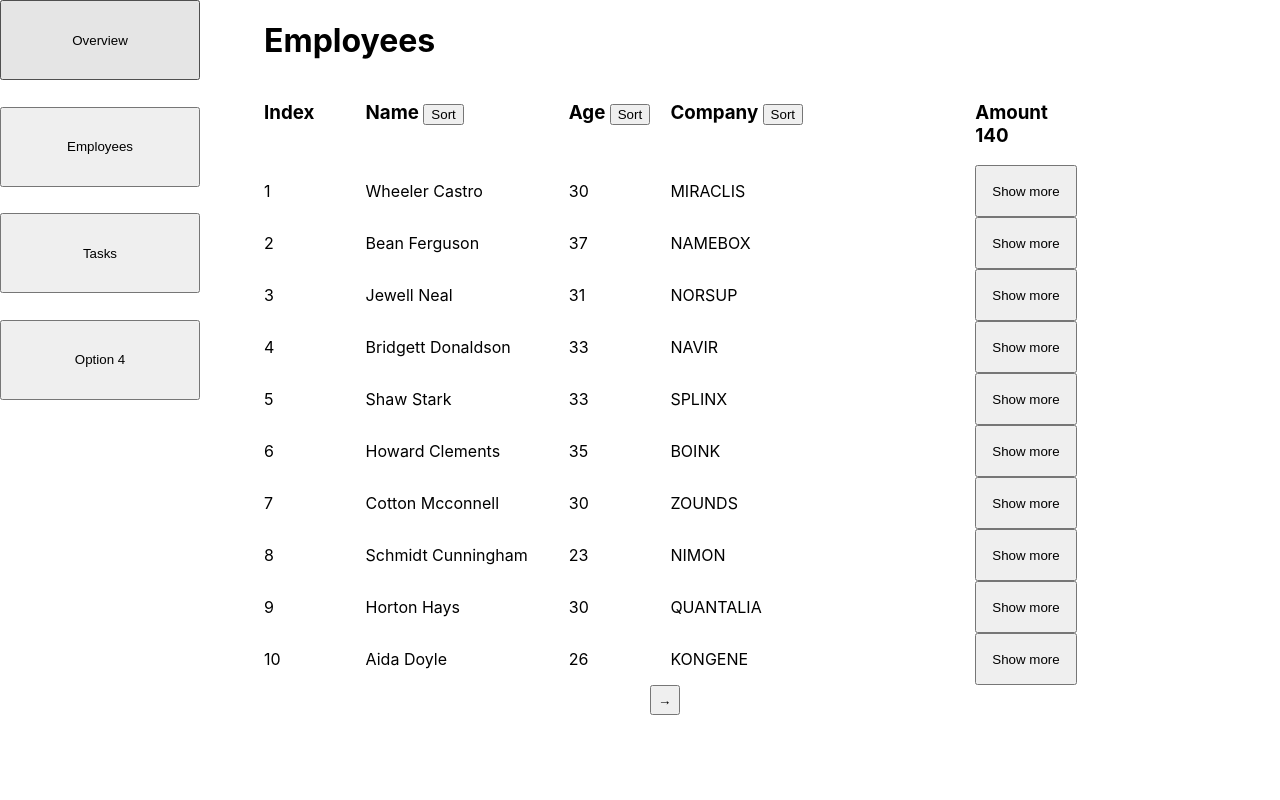
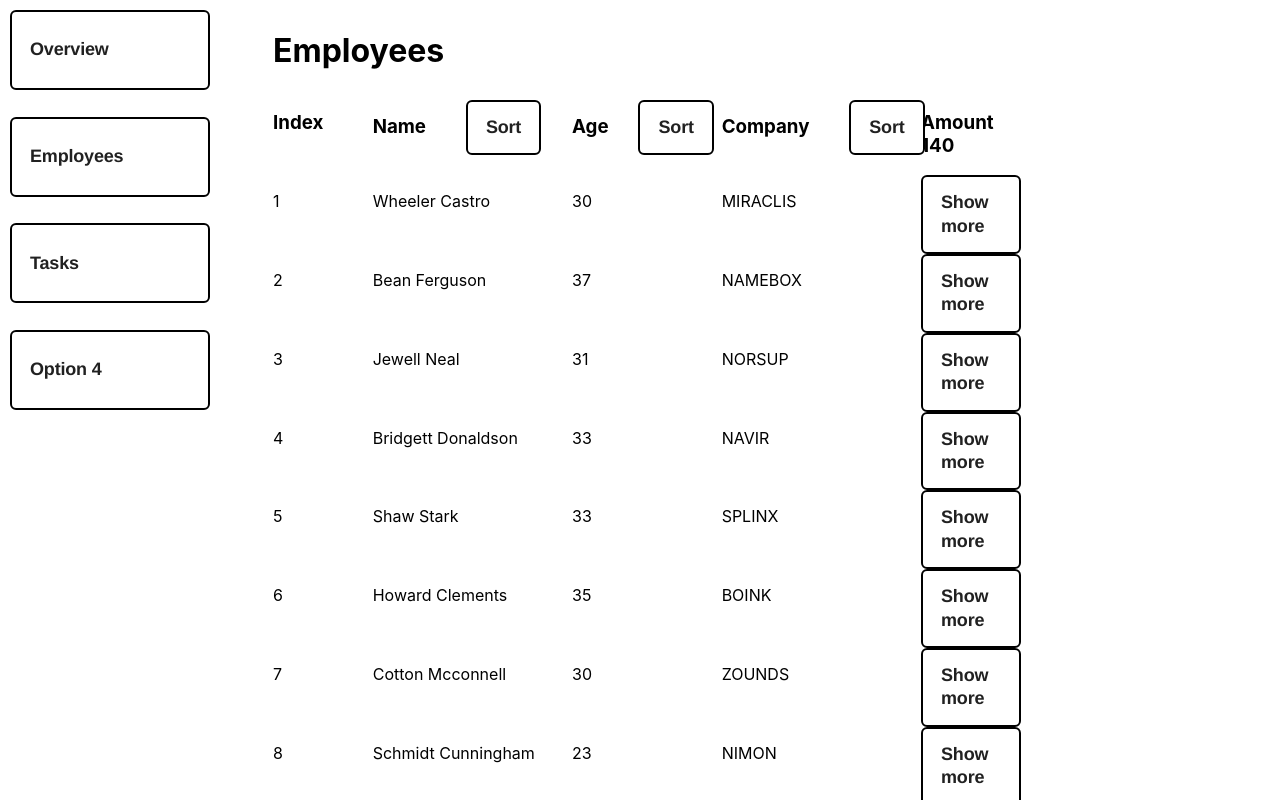
Before and after one commit to varushchi/dashboard_npc_irs, a React (Create React App) app: page / in a window 1280 px wide. Shown: the top 800 px of the page. Built offline with nearby package versions, Linux system fonts and the light colour scheme; the HTML template or start-up script is replaced by a standard one.

Commit message:
new styling for buttons

```diff
--- a/src/components/PersonRow.css
+++ b/src/components/PersonRow.css
@@ -2,16 +2,16 @@
   width: 100%;
   display: grid;
 
-  grid-template-columns: 10% 20% 10% 30% 10%;
+  grid-template-columns: 10% 20% 15% 20% 10%;
   grid-template-rows: auto;
 }
 
 .page-navigation{
-  margin-left: 35%;
+  margin-left: 30%;
 
   & > button{
-    height: 30px;
-    width: 30px;
+    height: 50px;
+    width: 50px;
   }
 }
 
@@ -19,6 +19,13 @@
   width: 100%;
   display: grid;
 
-  grid-template-columns: 10% 20% 10% 30% 10%;
+  grid-template-columns: 10% 20% 15% 20% 10%;
   grid-template-rows: auto;
 }
+
+.header-flex{
+  display: flex;
+  align-items: baseline;
+  gap: 20%;
+  margin-top: 8px;
+}
--- a/src/index.css
+++ b/src/index.css
@@ -1,5 +1,5 @@
 body {
-  margin: 0;
+  margin: 10px;
   font-family: -apple-system, BlinkMacSystemFont, 'Segoe UI', 'Roboto', 'Oxygen',
     'Ubuntu', 'Cantarell', 'Fira Sans', 'Droid Sans', 'Helvetica Neue',
     sans-serif;
@@ -11,3 +11,63 @@ code {
   font-family: source-code-pro, Menlo, Monaco, Consolas, 'Courier New',
     monospace;
 }
+
+button {
+  background: #fff;
+  backface-visibility: hidden;
+  border-radius: .375rem;
+  border-style: solid;
+  border-width: .125rem;
+  box-sizing: border-box;
+  color: #212121;
+  cursor: pointer;
+  display: inline-block;
+  font-family: Circular,Helvetica,sans-serif;
+  font-size: 1.125rem;
+  font-weight: 700;
+  letter-spacing: -.01em;
+  line-height: 1.3;
+  padding: .875rem 1.125rem;
+  position: relative;
+  text-align: left;
+  text-decoration: none;
+  transform: translateZ(0) scale(1);
+  transition: transform .2s;
+  user-select: none;
+  -webkit-user-select: none;
+  touch-action: manipulation;
+}
+
+button:not(:disabled):hover {
+  transform: scale(1.05);
+}
+
+button:not(:disabled):hover:active {
+  transform: scale(1.05) translateY(.125rem);
+}
+
+button:focus {
+  outline: 0 solid transparent;
+}
+
+button:focus:before {
+  content: "";
+  left: calc(-1*.375rem);
+  pointer-events: none;
+  position: absolute;
+  top: calc(-1*.375rem);
+  transition: border-radius;
+  user-select: none;
+}
+
+button:focus:not(:focus-visible) {
+  outline: 0 solid transparent;
+}
+
+button:focus:not(:focus-visible):before {
+  border-width: 0;
+}
+
+button:not(:disabled):active {
+  transform: translateY(.125rem);
+}
--- a/src/pages/PersonInfo.css
+++ b/src/pages/PersonInfo.css
@@ -48,6 +48,12 @@
 }
 
 .back-button{
-  width: 10%;
+  width: 8%;
   height: 50px;
 }
+
+.personal-flex{
+  display: flex;
+  justify-content: space-between;
+  align-items: center;
+}
--- a/src/pages/PersonInfo.jsx
+++ b/src/pages/PersonInfo.jsx
@@ -4,12 +4,15 @@ import './PersonInfo.css'
 export default function PersonInfo(props) {
   return (
     <div className='PersonInfo' id = {props.person.id} key = {props.person.id}>
-      <div className='personal'>
-        <h3>{props.person.name}</h3>
-        <div className='age-gender'>
-          <p>{props.person.gender === 'male' ? 'Male' : 'Female'},</p>
-          <p>{props.person.age}</p>
+      <div className='personal-flex'>
+        <div className='personal'>
+          <h3>{props.person.name}</h3>
+          <div className='age-gender'>
+            <p>{props.person.gender === 'male' ? 'Male' : 'Female'},</p>
+            <p>{props.person.age}</p>
+          </div>
         </div>
+        <button onClick={props.hanldeClick} className='back-button'>Back</button>
       </div>
 
       <div className='about-work-flex'>
@@ -30,7 +33,6 @@ export default function PersonInfo(props) {
         <h3>Kids</h3>
         {props.person.kids.map(elem => <p key = {elem.id}>{elem.name}</p>)}
       </div>}
-      <button onClick={props.hanldeClick} className='back-button'>Back</button>
     </div>
   )
 }
--- a/src/pages/PesonTable.jsx
+++ b/src/pages/PesonTable.jsx
@@ -136,9 +136,9 @@ function PersonTable(props) {
     <div className="PersonTable">
       <div className='table-header'>
         <h3>Index</h3>
-        <h3>Name <button onClick={sortName} className='sort-name'>{sortNameIcon}</button></h3>
-        <h3>Age <button onClick={sortAge} className='sort-age'>{sortAgeIcon}</button></h3>
-        <h3>Company <button onClick={sortComp} className='sort-comp'>{sortCompIcon}</button></h3>
+        <h3 className='header-flex'>Name <button onClick={sortName} className='sort-name'>{sortNameIcon}</button></h3>
+        <h3 className='header-flex'>Age <button onClick={sortAge} className='sort-age'>{sortAgeIcon}</button></h3>
+        <h3 className='header-flex'>Company <button onClick={sortComp} className='sort-comp'>{sortCompIcon}</button></h3>
         <h3>Amount {props.data.length}</h3>
       </div>
       {personRowElem}
```
